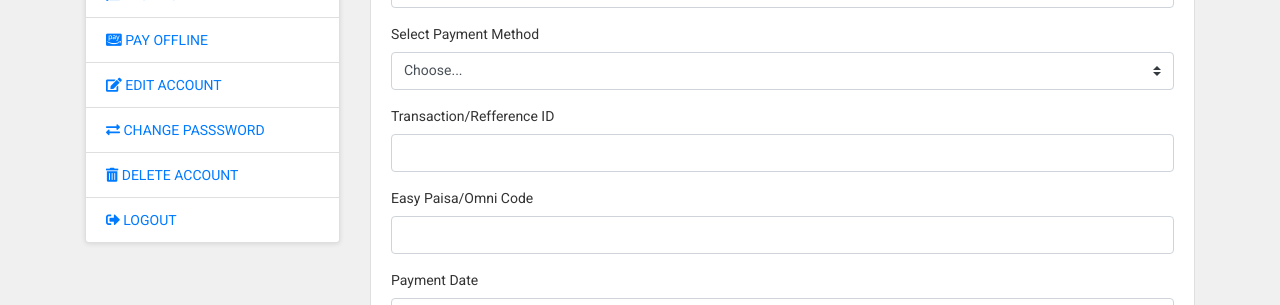
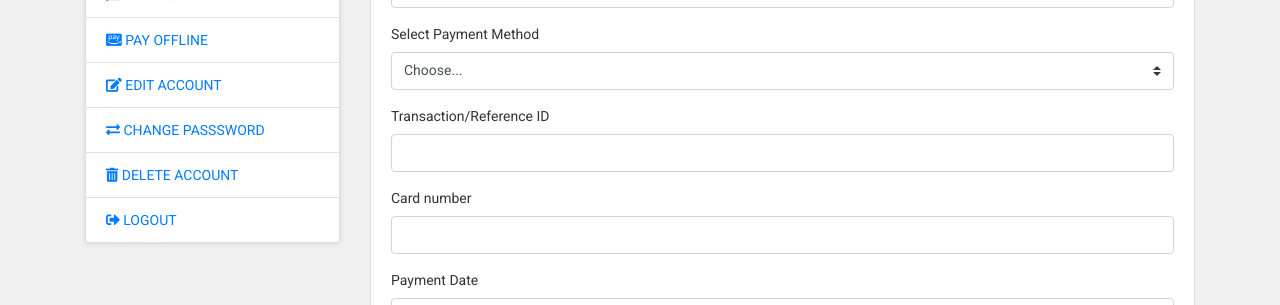
Before and after one commit to ofaruk0169/hadouken_ecommerce, a PHP site: page /ecommerce/customer/confirm.php in a window 1280 px wide. Shown: the part 482-787 px from the top of the page. Run offline with PHP 8.4, Linux system fonts and the light colour scheme; the visitor is signed in with stand-in values (Sample User, id 1); data comes from the database, SQL or seed files in the repository; data that the repository does not hold is empty; some libraries are stand-ins or nearby versions.

```diff
--- a/cart.php
+++ b/cart.php
@@ -321,8 +321,8 @@
 					$manufacturer_title = $view_manufacturer->manufacturer_title;
 
 					if ($product_label == "Sale" || $product_label == "Gift") {
-						$product_price = "<del>$$product_price</del>";
-						$product_psp_price = "<i class='fas fa-long-arrow-alt-right'></i> $$product_psp_price";
+						$product_price = "<del>£$product_price</del>";
+						$product_psp_price = "<i class='fas fa-long-arrow-alt-right'></i> £$product_psp_price";
 					}else{
 						$product_price = "£$product_price";
 						$product_psp_price = "";
--- a/customer/confirm.php
+++ b/customer/confirm.php
@@ -133,10 +133,10 @@
 						      <label for="payment_mode">Select Payment Method</label>
 						      <select class="custom-select mr-sm-2" name="payment_mode" id="payment_mode">
 						        <option selected>Choose...</option>
-						        <option value="Bank Code">Bank Code</option>
-						        <option value="UBL/Omni Paisa">UBL/Omni Paisa</option>
-						        <option value="Easy Paisa">Easy Paisa</option>
-						        <option value="Uestern Union">Uestern Union</option>
+						        <option value="Bank Code">Visa</option>
+						        <option value="UBL/Omni Paisa">American Express</option>
+						        <option value="Easy Paisa">Bank of China</option>
+						        <option value="Uestern Union">Western Union</option>
 						      </select>
 						      <div class="invalid-feedback">
 						        Please select a method.
@@ -145,19 +145,19 @@
 						  </div>
 						  <div class="form-row">
 						    <div class="col-12 mb-3">
-						      <label for="ref_no">Transaction/Refference ID</label>
+						      <label for="ref_no">Transaction/Reference ID</label>
 						      <input type="number" name="ref_no" class="form-control" id="ref_no" required>
 						      <div class="invalid-feedback">
-						        Please provide a Transaction/Refference ID.
+						        Please provide a Transaction/Reference ID.
 						      </div>
 						    </div>
 						  </div>
 						  <div class="form-row">
 						    <div class="col-12 mb-3">
-						      <label for="code">Easy Paisa/Omni Code</label>
+						      <label for="code">Card number</label>
 						      <input type="text" name="code" class="form-control" id="code" required>
 						      <div class="invalid-feedback">
-						        Please provide a Easy Paisa/Omni Code.
+						        Please provide a card number.
 						      </div>
 						    </div>
 						  </div>
--- a/details.php
+++ b/details.php
@@ -394,7 +394,7 @@
 
 							if ($product_label == "Sale" || $product_label == "Gift") {
 								$product_price = "<del>£$product_price</del>";
-								$product_psp_price = "<i class='fas fa-long-arrow-alt-right'></i> $$product_psp_price";
+								$product_psp_price = "<i class='fas fa-long-arrow-alt-right'></i> £$product_psp_price";
 							}else{
 								$product_price = "£$product_price";
 								$product_psp_price = "";
--- a/index.php
+++ b/index.php
@@ -161,7 +161,7 @@
 						$manufacturer_title = $view_manufacturer->manufacturer_title;
 
 						if ($product_label == "Sale" || $product_label == "Gift") {
-							$product_price = "<del>$$product_price</del>";
+							$product_price = "<del>£$product_price</del>";
 							$product_psp_price = "<i class='fas fa-long-arrow-alt-right'></i> £$product_psp_price";
 						}else{
 							$product_price = "£$product_price";
```
